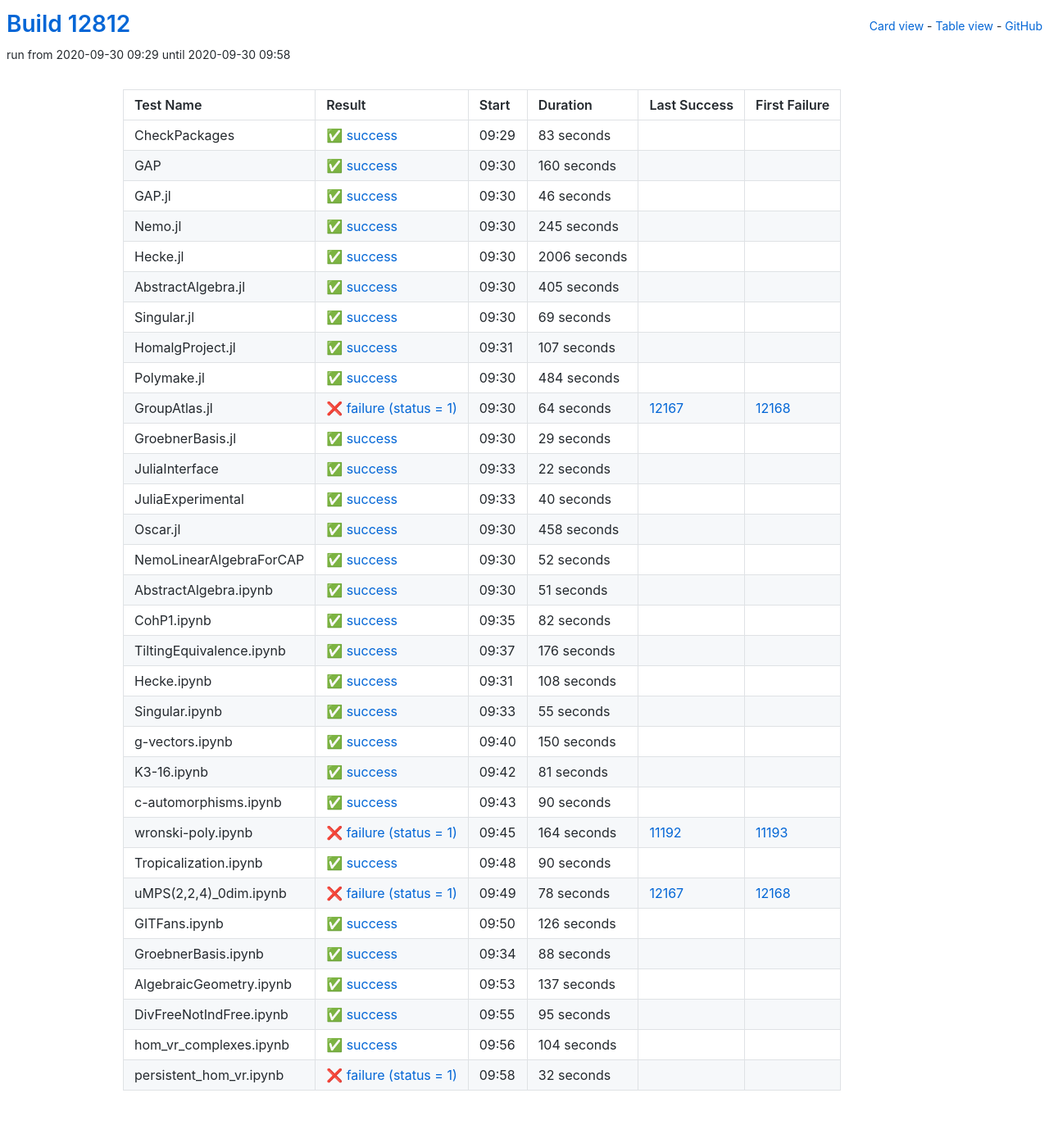
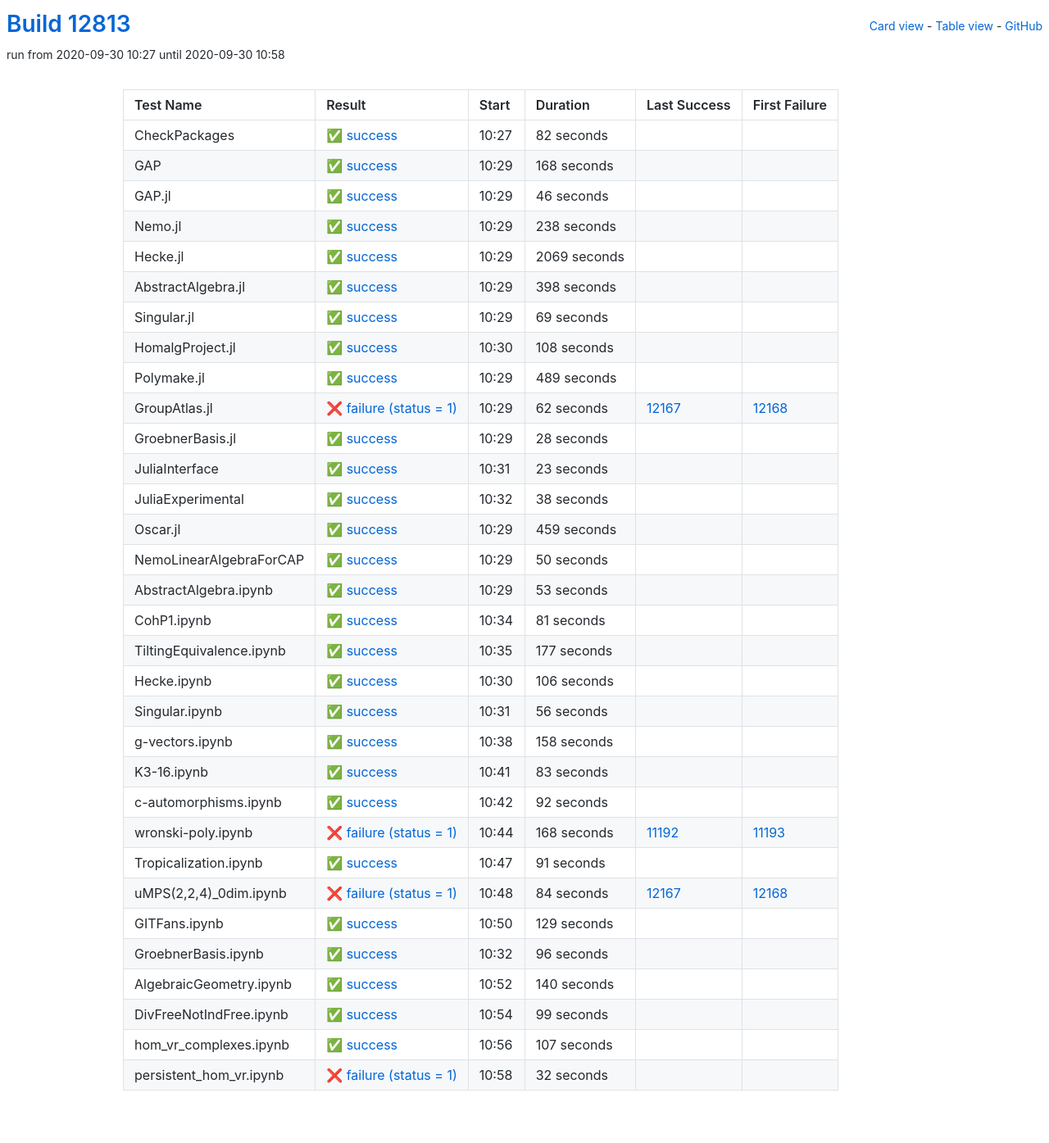
Before and after one commit to oscar-system/oscar-ci-status, a Jekyll site: the page built from table.html, in a window 1280 px wide. Shown: the whole page at 82% size. Built offline with Jekyll 4.4.1, drawn with Linux system fonts in a browser that asks for light colours.

Commit message:
Build #12813

```diff
--- a/_data/ci.yml
+++ b/_data/ci.yml
@@ -1,6 +1,6 @@
 ---
-build: 12812
-build_url: https://oscarci.mathematik.uni-kl.de/job/oscar/12812/
+build: 12813
+build_url: https://oscarci.mathematik.uni-kl.de/job/oscar/12813/
 job: oscar
 organization: oscar-system
 repo: oscar-ci-status
@@ -8,32 +8,32 @@ repourl: https://github.com/oscar-system/oscar-ci-status
 tests:
 - name: CheckPackages
   id: checkpackages
-  log: https://oscarci.mathematik.uni-kl.de/job/oscar/12812/artifact/logs/build-12812/CheckPackages.log
-  start: 2020-09-30 09:29
+  log: https://oscarci.mathematik.uni-kl.de/job/oscar/12813/artifact/logs/build-12813/CheckPackages.log
+  start: 2020-09-30 10:27
   success: true
   exitcode: 0
   status: success
-  duration: 83
+  duration: 82
   last_success: false
   last_success_url:
   first_failure: false
   first_failure_url:
 - name: GAP
   id: gap
-  log: https://oscarci.mathematik.uni-kl.de/job/oscar/12812/artifact/logs/build-12812/GAP.log
-  start: 2020-09-30 09:30
+  log: https://oscarci.mathematik.uni-kl.de/job/oscar/12813/artifact/logs/build-12813/GAP.log
+  start: 2020-09-30 10:29
   success: true
   exitcode: 0
   status: success
-  duration: 160
+  duration: 168
   last_success: false
   last_success_url:
   first_failure: false
   first_failure_url:
 - name: GAP.jl
   id: gap-jl
-  log: https://oscarci.mathematik.uni-kl.de/job/oscar/12812/artifact/logs/build-12812/GAP.jl.log
-  start: 2020-09-30 09:30
+  log: https://oscarci.mathematik.uni-kl.de/job/oscar/12813/artifact/logs/build-12813/GAP.jl.log
+  start: 2020-09-30 10:29
   success: true
   exitcode: 0
   status: success
@@ -44,44 +44,44 @@ tests:
   first_failure_url:
 - name: Nemo.jl
   id: nemo-jl
-  log: https://oscarci.mathematik.uni-kl.de/job/oscar/12812/artifact/logs/build-12812/Nemo.jl.log
-  start: 2020-09-30 09:30
+  log: https://oscarci.mathematik.uni-kl.de/job/oscar/12813/artifact/logs/build-12813/Nemo.jl.log
+  start: 2020-09-30 10:29
   success: true
   exitcode: 0
   status: success
-  duration: 245
+  duration: 238
   last_success: false
   last_success_url:
   first_failure: false
   first_failure_url:
 - name: Hecke.jl
   id: hecke-jl
-  log: https://oscarci.mathematik.uni-kl.de/job/oscar/12812/artifact/logs/build-12812/Hecke.jl.log
-  start: 2020-09-30 09:30
+  log: https://oscarci.mathematik.uni-kl.de/job/oscar/12813/artifact/logs/build-12813/Hecke.jl.log
+  start: 2020-09-30 10:29
   success: true
   exitcode: 0
   status: success
-  duration: 2006
+  duration: 2069
   last_success: false
   last_success_url:
   first_failure: false
   first_failure_url:
 - name: AbstractAlgebra.jl
   id: abstractalgebra-jl
-  log: https://oscarci.mathematik.uni-kl.de/job/oscar/12812/artifact/logs/build-12812/AbstractAlgebra.jl.log
-  start: 2020-09-30 09:30
+  log: https://oscarci.mathematik.uni-kl.de/job/oscar/12813/artifact/logs/build-12813/AbstractAlgebra.jl.log
+  start: 2020-09-30 10:29
   success: true
   exitcode: 0
   status: success
-  duration: 405
+  duration: 398
   last_success: false
   last_success_url:
   first_failure: false
   first_failure_url:
 - name: Singular.jl
   id: singular-jl
-  log: https://oscarci.mathematik.uni-kl.de/job/oscar/12812/artifact/logs/build-12812/Singular.jl.log
-  start: 2020-09-30 09:30
+  log: https://oscarci.mathematik.uni-kl.de/job/oscar/12813/artifact/logs/build-12813/Singular.jl.log
+  start: 2020-09-30 10:29
   success: true
   exitcode: 0
   status: success
@@ -92,8 +92,284 @@ tests:
   first_failure_url:
 - name: HomalgProject.jl
   id: homalgproject-jl
-  log: https://oscarci.mathematik.uni-kl.de/job/oscar/12812/artifact/logs/build-12812/HomalgProject.jl.log
-  start: 2020-09-30 09:31
+  log: https://oscarci.mathematik.uni-kl.de/job/oscar/12813/artifact/logs/build-12813/HomalgProject.jl.log
+  start: 2020-09-30 10:30
+  success: true
+  exitcode: 0
+  status: success
+  duration: 108
+  last_success: false
+  last_success_url:
+  first_failure: false
+  first_failure_url:
+- name: Polymake.jl
+  id: polymake-jl
+  log: https://oscarci.mathematik.uni-kl.de/job/oscar/12813/artifact/logs/build-12813/Polymake.jl.log
+  start: 2020-09-30 10:29
+  success: true
+  exitcode: 0
+  status: success
+  duration: 489
+  last_success: false
+  last_success_url:
+  first_failure: false
+  first_failure_url:
+- name: GroupAtlas.jl
+  id: groupatlas-jl
+  log: https://oscarci.mathematik.uni-kl.de/job/oscar/12813/artifact/logs/build-12813/GroupAtlas.jl.log
+  start: 2020-09-30 10:29
+  success: false
+  exitcode: 1
+  status: failure
+  duration: 62
+  last_success: 12167
+  last_success_url: https://oscarci.mathematik.uni-kl.de/job/oscar/12167/
+  first_failure: 12168
+  first_failure_url: https://oscarci.mathematik.uni-kl.de/job/oscar/12168/
+- name: GroebnerBasis.jl
+  id: groebnerbasis-jl
+  log: https://oscarci.mathematik.uni-kl.de/job/oscar/12813/artifact/logs/build-12813/GroebnerBasis.jl.log
+  start: 2020-09-30 10:29
+  success: true
+  exitcode: 0
+  status: success
+  duration: 28
+  last_success: false
+  last_success_url:
+  first_failure: false
+  first_failure_url:
+- name: JuliaInterface
+  id: juliainterface
+  log: https://oscarci.mathematik.uni-kl.de/job/oscar/12813/artifact/logs/build-12813/JuliaInterface.log
+  start: 2020-09-30 10:31
+  success: true
+  exitcode: 0
+  status: success
+  duration: 23
+  last_success: false
+  last_success_url:
+  first_failure: false
+  first_failure_url:
+- name: JuliaExperimental
+  id: juliaexperimental
+  log: https://oscarci.mathematik.uni-kl.de/job/oscar/12813/artifact/logs/build-12813/JuliaExperimental.log
+  start: 2020-09-30 10:32
+  success: true
+  exitcode: 0
+  status: success
+  duration: 38
+  last_success: false
+  last_success_url:
+  first_failure: false
+  first_failure_url:
+- name: Oscar.jl
+  id: oscar-jl
+  log: https://oscarci.mathematik.uni-kl.de/job/oscar/12813/artifact/logs/build-12813/Oscar.jl.log
+  start: 2020-09-30 10:29
+  success: true
+  exitcode: 0
+  status: success
+  duration: 459
+  last_success: false
+  last_success_url:
+  first_failure: false
+  first_failure_url:
+- name: NemoLinearAlgebraForCAP
+  id: nemolinearalgebraforcap
+  log: https://oscarci.mathematik.uni-kl.de/job/oscar/12813/artifact/logs/build-12813/NemoLinearAlgebraForCAP.log
+  start: 2020-09-30 10:29
+  success: true
+  exitcode: 0
+  status: success
+  duration: 50
+  last_success: false
+  last_success_url:
+  first_failure: false
+  first_failure_url:
+- name: AbstractAlgebra.ipynb
+  id: abstractalgebra-ipynb
+  log: https://oscarci.mathematik.uni-kl.de/job/oscar/12813/artifact/logs/build-12813/AbstractAlgebra.ipynb.log
+  start: 2020-09-30 10:29
+  success: true
+  exitcode: 0
+  status: success
+  duration: 53
+  last_success: false
+  last_success_url:
+  first_failure: false
+  first_failure_url:
+- name: CohP1.ipynb
+  id: cohp1-ipynb
+  log: https://oscarci.mathematik.uni-kl.de/job/oscar/12813/artifact/logs/build-12813/CohP1.ipynb.log
+  start: 2020-09-30 10:34
+  success: true
+  exitcode: 0
+  status: success
+  duration: 81
+  last_success: false
+  last_success_url:
+  first_failure: false
+  first_failure_url:
+- name: TiltingEquivalence.ipynb
+  id: tiltingequivalence-ipynb
+  log: https://oscarci.mathematik.uni-kl.de/job/oscar/12813/artifact/logs/build-12813/TiltingEquivalence.ipynb.log
+  start: 2020-09-30 10:35
+  success: true
+  exitcode: 0
+  status: success
+  duration: 177
+  last_success: false
+  last_success_url:
+  first_failure: false
+  first_failure_url:
+- name: Hecke.ipynb
+  id: hecke-ipynb
+  log: https://oscarci.mathematik.uni-kl.de/job/oscar/12813/artifact/logs/build-12813/Hecke.ipynb.log
+  start: 2020-09-30 10:30
+  success: true
+  exitcode: 0
+  status: success
+  duration: 106
+  last_success: false
+  last_success_url:
+  first_failure: false
+  first_failure_url:
+- name: Singular.ipynb
+  id: singular-ipynb
+  log: https://oscarci.mathematik.uni-kl.de/job/oscar/12813/artifact/logs/build-12813/Singular.ipynb.log
+  start: 2020-09-30 10:31
+  success: true
+  exitcode: 0
+  status: success
+  duration: 56
+  last_success: false
+  last_success_url:
+  first_failure: false
+  first_failure_url:
+- name: g-vectors.ipynb
+  id: g-vectors-ipynb
+  log: https://oscarci.mathematik.uni-kl.de/job/oscar/12813/artifact/logs/build-12813/g-vectors.ipynb.log
+  start: 2020-09-30 10:38
+  success: true
+  exitcode: 0
+  status: success
+  duration: 158
+  last_success: false
+  last_success_url:
+  first_failure: false
+  first_failure_url:
+- name: K3-16.ipynb
+  id: k3-16-ipynb
+  log: https://oscarci.mathematik.uni-kl.de/job/oscar/12813/artifact/logs/build-12813/K3-16.ipynb.log
+  start: 2020-09-30 10:41
+  success: true
+  exitcode: 0
+  status: success
+  duration: 83
+  last_success: false
+  last_success_url:
+  first_failure: false
+  first_failure_url:
+- name: c-automorphisms.ipynb
+  id: c-automorphisms-ipynb
+  log: https://oscarci.mathematik.uni-kl.de/job/oscar/12813/artifact/logs/build-12813/c-automorphisms.ipynb.log
+  start: 2020-09-30 10:42
+  success: true
+  exitcode: 0
+  status: success
+  duration: 92
+  last_success: false
+  last_success_url:
+  first_failure: false
+  first_failure_url:
+- name: wronski-poly.ipynb
+  id: wronski-poly-ipynb
+  log: https://oscarci.mathematik.uni-kl.de/job/oscar/12813/artifact/logs/build-12813/wronski-poly.ipynb.log
+  start: 2020-09-30 10:44
+  success: false
+  exitcode: 1
+  status: failure
+  duration: 168
+  last_success: 11192
+  last_success_url: https://oscarci.mathematik.uni-kl.de/job/oscar/11192/
+  first_failure: 11193
+  first_failure_url: https://oscarci.mathematik.uni-kl.de/job/oscar/11193/
+- name: Tropicalization.ipynb
+  id: tropicalization-ipynb
+  log: https://oscarci.mathematik.uni-kl.de/job/oscar/12813/artifact/logs/build-12813/Tropicalization.ipynb.log
+  start: 2020-09-30 10:47
+  success: true
+  exitcode: 0
+  status: success
+  duration: 91
+  last_success: false
+  last_success_url:
+  first_failure: false
+  first_failure_url:
+- name: uMPS(2,2,4)_0dim.ipynb
+  id: umps-2-2-4-0dim-ipynb
+  log: https://oscarci.mathematik.uni-kl.de/job/oscar/12813/artifact/logs/build-12813/uMPS-2-2-4-_0dim.ipynb.log
+  start: 2020-09-30 10:48
+  success: false
+  exitcode: 1
+  status: failure
+  duration: 84
+  last_success: 12167
+  last_success_url: https://oscarci.mathematik.uni-kl.de/job/oscar/12167/
+  first_failure: 12168
+  first_failure_url: https://oscarci.mathematik.uni-kl.de/job/oscar/12168/
+- name: GITFans.ipynb
+  id: gitfans-ipynb
+  log: https://oscarci.mathematik.uni-kl.de/job/oscar/12813/artifact/logs/build-12813/GITFans.ipynb.log
+  start: 2020-09-30 10:50
+  success: true
+  exitcode: 0
+  status: success
+  duration: 129
+  last_success: false
+  last_success_url:
+  first_failure: false
+  first_failure_url:
+- name: GroebnerBasis.ipynb
+  id: groebnerbasis-ipynb
+  log: https://oscarci.mathematik.uni-kl.de/job/oscar/12813/artifact/logs/build-12813/GroebnerBasis.ipynb.log
+  start: 2020-09-30 10:32
+  success: true
+  exitcode: 0
+  status: success
+  duration: 96
+  last_success: false
+  last_success_url:
+  first_failure: false
+  first_failure_url:
+- name: AlgebraicGeometry.ipynb
+  id: algebraicgeometry-ipynb
+  log: https://oscarci.mathematik.uni-kl.de/job/oscar/12813/artifact/logs/build-12813/AlgebraicGeometry.ipynb.log
+  start: 2020-09-30 10:52
+  success: true
+  exitcode: 0
+  status: success
+  duration: 140
+  last_success: false
+  last_success_url:
+  first_failure: false
+  first_failure_url:
+- name: DivFreeNotIndFree.ipynb
+  id: divfreenotindfree-ipynb
+  log: https://oscarci.mathematik.uni-kl.de/job/oscar/12813/artifact/logs/build-12813/DivFreeNotIndFree.ipynb.log
+  start: 2020-09-30 10:54
+  success: true
+  exitcode: 0
+  status: success
+  duration: 99
+  last_success: false
+  last_success_url:
+  first_failure: false
+  first_failure_url:
+- name: hom_vr_complexes.ipynb
+  id: hom-vr-complexes-ipynb
+  log: https://oscarci.mathematik.uni-kl.de/job/oscar/12813/artifact/logs/build-12813/hom_vr_complexes.ipynb.log
+  start: 2020-09-30 10:56
   success: true
   exitcode: 0
   status: success
@@ -102,286 +378,10 @@ tests:
   last_success_url:
   first_failure: false
   first_failure_url:
-- name: Polymake.jl
-  id: polymake-jl
-  log: https://oscarci.mathematik.uni-kl.de/job/oscar/12812/artifact/logs/build-12812/Polymake.jl.log
-  start: 2020-09-30 09:30
-  success: true
-  exitcode: 0
-  status: success
-  duration: 484
-  last_success: false
-  last_success_url:
-  first_failure: false
-  first_failure_url:
-- name: GroupAtlas.jl
-  id: groupatlas-jl
-  log: https://oscarci.mathematik.uni-kl.de/job/oscar/12812/artifact/logs/build-12812/GroupAtlas.jl.log
-  start: 2020-09-30 09:30
-  success: false
-  exitcode: 1
-  status: failure
-  duration: 64
-  last_success: 12167
-  last_success_url: https://oscarci.mathematik.uni-kl.de/job/oscar/12167/
-  first_failure: 12168
-  first_failure_url: https://oscarci.mathematik.uni-kl.de/job/oscar/12168/
-- name: GroebnerBasis.jl
-  id: groebnerbasis-jl
-  log: https://oscarci.mathematik.uni-kl.de/job/oscar/12812/artifact/logs/build-12812/GroebnerBasis.jl.log
-  start: 2020-09-30 09:30
-  success: true
-  exitcode: 0
-  status: success
-  duration: 29
-  last_success: false
-  last_success_url:
-  first_failure: false
-  first_failure_url:
-- name: JuliaInterface
-  id: juliainterface
-  log: https://oscarci.mathematik.uni-kl.de/job/oscar/12812/artifact/logs/build-12812/JuliaInterface.log
-  start: 2020-09-30 09:33
-  success: true
-  exitcode: 0
-  status: success
-  duration: 22
-  last_success: false
-  last_success_url:
-  first_failure: false
-  first_failure_url:
-- name: JuliaExperimental
-  id: juliaexperimental
-  log: https://oscarci.mathematik.uni-kl.de/job/oscar/12812/artifact/logs/build-12812/JuliaExperimental.log
-  start: 2020-09-30 09:33
-  success: true
-  exitcode: 0
-  status: success
-  duration: 40
-  last_success: false
-  last_success_url:
-  first_failure: false
-  first_failure_url:
-- name: Oscar.jl
-  id: oscar-jl
-  log: https://oscarci.mathematik.uni-kl.de/job/oscar/12812/artifact/logs/build-12812/Oscar.jl.log
-  start: 2020-09-30 09:30
-  success: true
-  exitcode: 0
-  status: success
-  duration: 458
-  last_success: false
-  last_success_url:
-  first_failure: false
-  first_failure_url:
-- name: NemoLinearAlgebraForCAP
-  id: nemolinearalgebraforcap
-  log: https://oscarci.mathematik.uni-kl.de/job/oscar/12812/artifact/logs/build-12812/NemoLinearAlgebraForCAP.log
-  start: 2020-09-30 09:30
-  success: true
-  exitcode: 0
-  status: success
-  duration: 52
-  last_success: false
-  last_success_url:
-  first_failure: false
-  first_failure_url:
-- name: AbstractAlgebra.ipynb
-  id: abstractalgebra-ipynb
-  log: https://oscarci.mathematik.uni-kl.de/job/oscar/12812/artifact/logs/build-12812/AbstractAlgebra.ipynb.log
-  start: 2020-09-30 09:30
-  success: true
-  exitcode: 0
-  status: success
-  duration: 51
-  last_success: false
-  last_success_url:
-  first_failure: false
-  first_failure_url:
-- name: CohP1.ipynb
-  id: cohp1-ipynb
-  log: https://oscarci.mathematik.uni-kl.de/job/oscar/12812/artifact/logs/build-12812/CohP1.ipynb.log
-  start: 2020-09-30 09:35
-  success: true
-  exitcode: 0
-  status: success
-  duration: 82
-  last_success: false
-  last_success_url:
-  first_failure: false
-  first_failure_url:
-- name: TiltingEquivalence.ipynb
-  id: tiltingequivalence-ipynb
-  log: https://oscarci.mathematik.uni-kl.de/job/oscar/12812/artifact/logs/build-12812/TiltingEquivalence.ipynb.log
-  start: 2020-09-30 09:37
-  success: true
-  exitcode: 0
-  status: success
-  duration: 176
-  last_success: false
-  last_success_url:
-  first_failure: false
-  first_failure_url:
-- name: Hecke.ipynb
-  id: hecke-ipynb
-  log: https://oscarci.mathematik.uni-kl.de/job/oscar/12812/artifact/logs/build-12812/Hecke.ipynb.log
-  start: 2020-09-30 09:31
-  success: true
-  exitcode: 0
-  status: success
-  duration: 108
-  last_success: false
-  last_success_url:
-  first_failure: false
-  first_failure_url:
-- name: Singular.ipynb
-  id: singular-ipynb
-  log: https://oscarci.mathematik.uni-kl.de/job/oscar/12812/artifact/logs/build-12812/Singular.ipynb.log
-  start: 2020-09-30 09:33
-  success: true
-  exitcode: 0
-  status: success
-  duration: 55
-  last_success: false
-  last_success_url:
-  first_failure: false
-  first_failure_url:
-- name: g-vectors.ipynb
-  id: g-vectors-ipynb
-  log: https://oscarci.mathematik.uni-kl.de/job/oscar/12812/artifact/logs/build-12812/g-vectors.ipynb.log
-  start: 2020-09-30 09:40
-  success: true
-  exitcode: 0
-  status: success
-  duration: 150
-  last_success: false
-  last_success_url:
-  first_failure: false
-  first_failure_url:
-- name: K3-16.ipynb
-  id: k3-16-ipynb
-  log: https://oscarci.mathematik.uni-kl.de/job/oscar/12812/artifact/logs/build-12812/K3-16.ipynb.log
-  start: 2020-09-30 09:42
-  success: true
-  exitcode: 0
-  status: success
-  duration: 81
-  last_success: false
-  last_success_url:
-  first_failure: false
-  first_failure_url:
-- name: c-automorphisms.ipynb
-  id: c-automorphisms-ipynb
-  log: https://oscarci.mathematik.uni-kl.de/job/oscar/12812/artifact/logs/build-12812/c-automorphisms.ipynb.log
-  start: 2020-09-30 09:43
-  success: true
-  exitcode: 0
-  status: success
-  duration: 90
-  last_success: false
-  last_success_url:
-  first_failure: false
-  first_failure_url:
-- name: wronski-poly.ipynb
-  id: wronski-poly-ipynb
-  log: https://oscarci.mathematik.uni-kl.de/job/oscar/12812/artifact/logs/build-12812/wronski-poly.ipynb.log
-  start: 2020-09-30 09:45
-  success: false
-  exitcode: 1
-  status: failure
-  duration: 164
-  last_success: 11192
-  last_success_url: https://oscarci.mathematik.uni-kl.de/job/oscar/11192/
-  first_failure: 11193
-  first_failure_url: https://oscarci.mathematik.uni-kl.de/job/oscar/11193/
-- name: Tropicalization.ipynb
-  id: tropicalization-ipynb
-  log: https://oscarci.mathematik.uni-kl.de/job/oscar/12812/artifact/logs/build-12812/Tropicalization.ipynb.log
-  start: 2020-09-30 09:48
-  success: true
-  exitcode: 0
-  status: success
-  duration: 90
-  last_success: false
-  last_success_url:
-  first_failure: false
-  first_failure_url:
-- name: uMPS(2,2,4)_0dim.ipynb
-  id: umps-2-2-4-0dim-ipynb
-  log: https://oscarci.mathematik.uni-kl.de/job/oscar/12812/artifact/logs/build-12812/uMPS-2-2-4-_0dim.ipynb.log
-  start: 2020-09-30 09:49
-  success: false
-  exitcode: 1
-  status: failure
-  duration: 78
-  last_success: 12167
-  last_success_url: https://oscarci.mathematik.uni-kl.de/job/oscar/12167/
-  first_failure: 12168
-  first_failure_url: https://oscarci.mathematik.uni-kl.de/job/oscar/12168/
-- name: GITFans.ipynb
-  id: gitfans-ipynb
-  log: https://oscarci.mathematik.uni-kl.de/job/oscar/12812/artifact/logs/build-12812/GITFans.ipynb.log
-  start: 2020-09-30 09:50
-  success: true
-  exitcode: 0
-  status: success
-  duration: 126
-  last_success: false
-  last_success_url:
-  first_failure: false
-  first_failure_url:
-- name: GroebnerBasis.ipynb
-  id: groebnerbasis-ipynb
-  log: https://oscarci.mathematik.uni-kl.de/job/oscar/12812/artifact/logs/build-12812/GroebnerBasis.ipynb.log
-  start: 2020-09-30 09:34
-  success: true
-  exitcode: 0
-  status: success
-  duration: 88
-  last_success: false
-  last_success_url:
-  first_failure: false
-  first_failure_url:
-- name: AlgebraicGeometry.ipynb
-  id: algebraicgeometry-ipynb
-  log: https://oscarci.mathematik.uni-kl.de/job/oscar/12812/artifact/logs/build-12812/AlgebraicGeometry.ipynb.log
-  start: 2020-09-30 09:53
-  success: true
-  exitcode: 0
-  status: success
-  duration: 137
-  last_success: false
-  last_success_url:
-  first_failure: false
-  first_failure_url:
-- name: DivFreeNotIndFree.ipynb
-  id: divfreenotindfree-ipynb
-  log: https://oscarci.mathematik.uni-kl.de/job/oscar/12812/artifact/logs/build-12812/DivFreeNotIndFree.ipynb.log
-  start: 2020-09-30 09:55
-  success: true
-  exitcode: 0
-  status: success
-  duration: 95
-  last_success: false
-  last_success_url:
-  first_failure: false
-  first_failure_url:
-- name: hom_vr_complexes.ipynb
-  id: hom-vr-complexes-ipynb
-  log: https://oscarci.mathematik.uni-kl.de/job/oscar/12812/artifact/logs/build-12812/hom_vr_complexes.ipynb.log
-  start: 2020-09-30 09:56
-  success: true
-  exitcode: 0
-  status: success
-  duration: 104
-  last_success: false
-  last_success_url:
-  first_failure: false
-  first_failure_url:
 - name: persistent_hom_vr.ipynb
   id: persistent-hom-vr-ipynb
-  log: https://oscarci.mathematik.uni-kl.de/job/oscar/12812/artifact/logs/build-12812/persistent_hom_vr.ipynb.log
-  start: 2020-09-30 09:58
+  log: https://oscarci.mathematik.uni-kl.de/job/oscar/12813/artifact/logs/build-12813/persistent_hom_vr.ipynb.log
+  start: 2020-09-30 10:58
   success: false
   exitcode: 1
   status: failure
```
Also changed, not shown: README.md.
